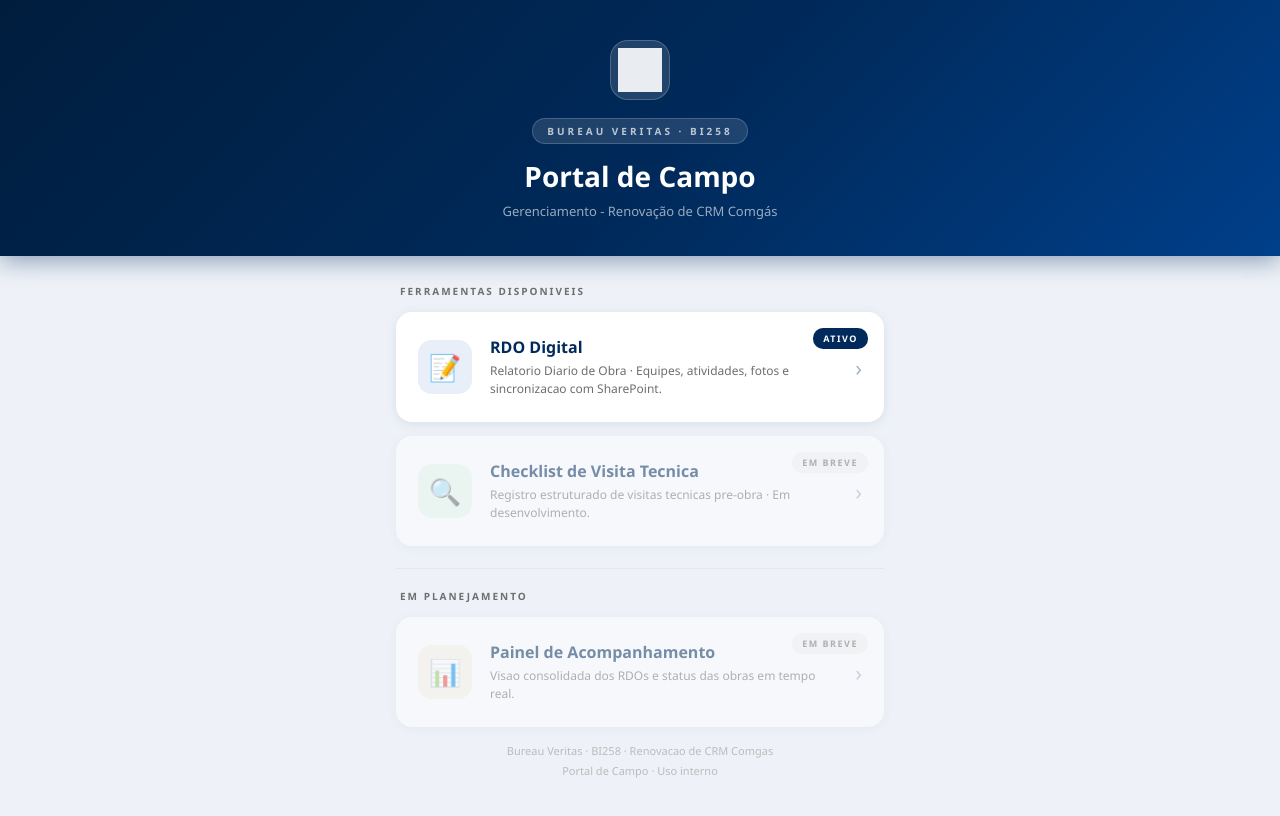
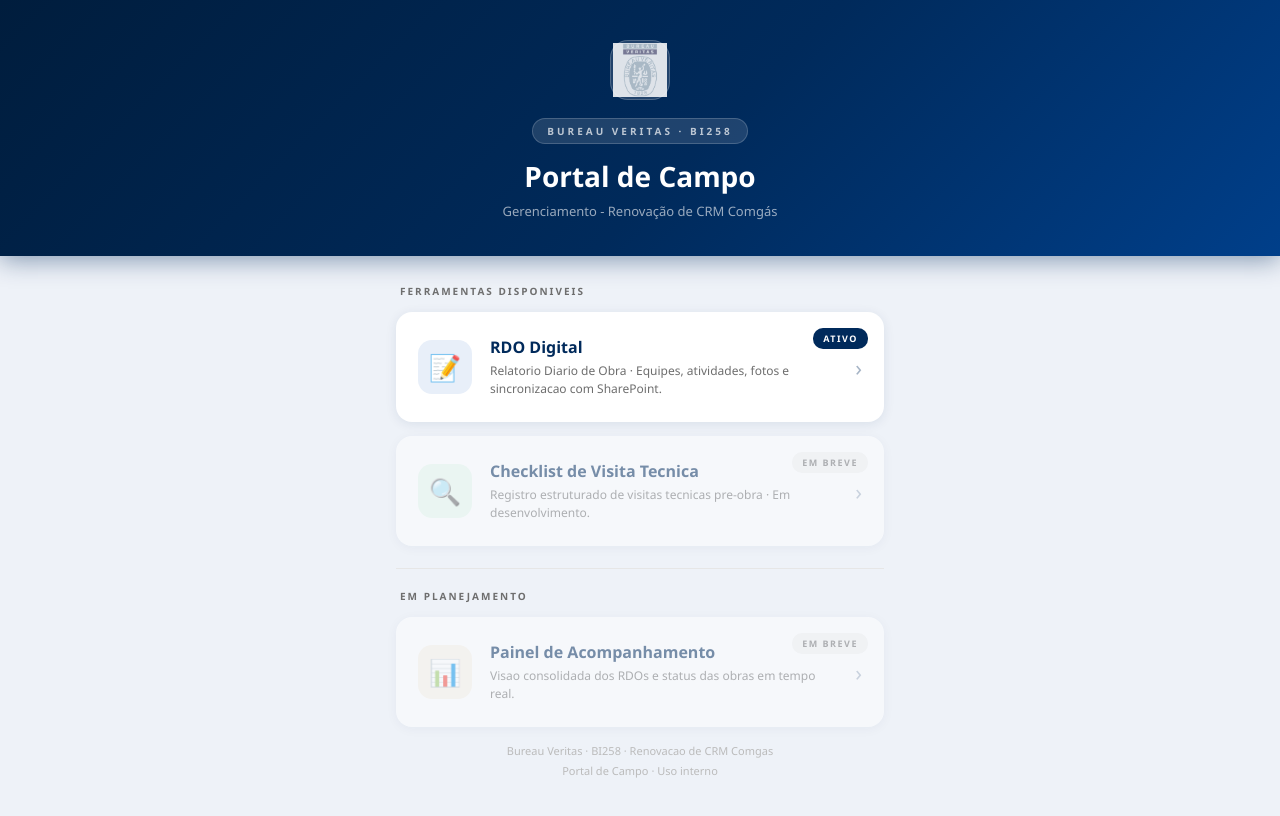
Before and after one commit to edufernandes-dev/crm-rdo-app, a plain HTML site: page index.html in a window 1280 px wide. Drawn offline with Linux system fonts and the light colour scheme.

Commit message:
Update logo image size and blending mode

```diff
--- a/index.html
+++ b/index.html
@@ -101,8 +101,7 @@
 
   <div class="header">
     <div class="header-logo">
-  <img src="bv-logo.png" style="width:44px;height:44px;object-fit:contain;filter:brightness(0) invert(1);opacity:0.9;" alt="Bureau Veritas" />
-</div>
+<img src="bv-logo.png" style="width:54px;height:54px;object-fit:contain;mix-blend-mode:screen;opacity:0.85;" alt="Bureau Veritas" /></div>
     <div class="header-badge">Bureau Veritas · BI258</div>
     <h1>Portal de Campo</h1>
     <p>Gerenciamento - Renovação de CRM Comgás</p>
```
